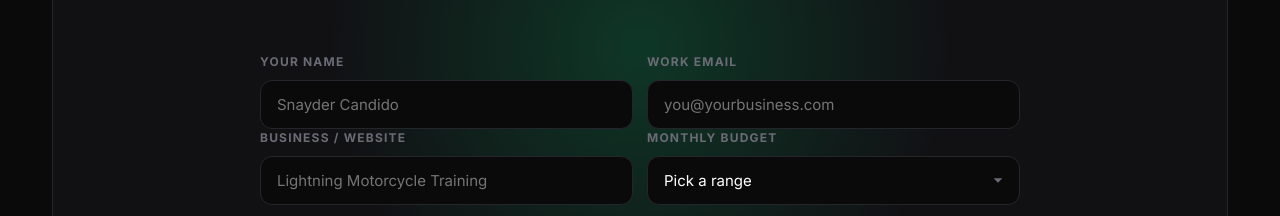
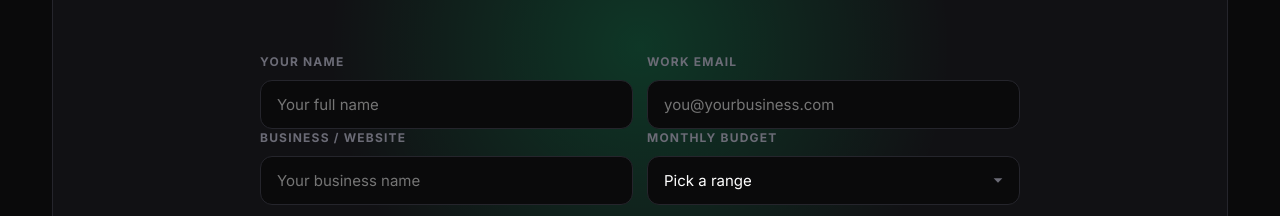
Before and after one commit to Snay-7/kepler-studio, a plain HTML site: page index.html in a window 1280 px wide. Shown: the part 7695-7911 px from the top of the page. Drawn offline with Linux system fonts and the light colour scheme.

Commit message:
Replace example placeholders with generic copy

```diff
--- a/index.html
+++ b/index.html
@@ -748,7 +748,7 @@
         <div class="row">
           <div class="field">
             <label for="lf-name">Your name</label>
-            <input id="lf-name" name="name" type="text" required autocomplete="name" placeholder="Snayder Candido">
+            <input id="lf-name" name="name" type="text" required autocomplete="name" placeholder="Your full name">
           </div>
           <div class="field">
             <label for="lf-email">Work email</label>
@@ -758,7 +758,7 @@
         <div class="row">
           <div class="field">
             <label for="lf-business">Business / website</label>
-            <input id="lf-business" name="business" type="text" required placeholder="Lightning Motorcycle Training">
+            <input id="lf-business" name="business" type="text" required placeholder="Your business name">
           </div>
           <div class="field">
             <label for="lf-budget">Monthly budget</label>
```
